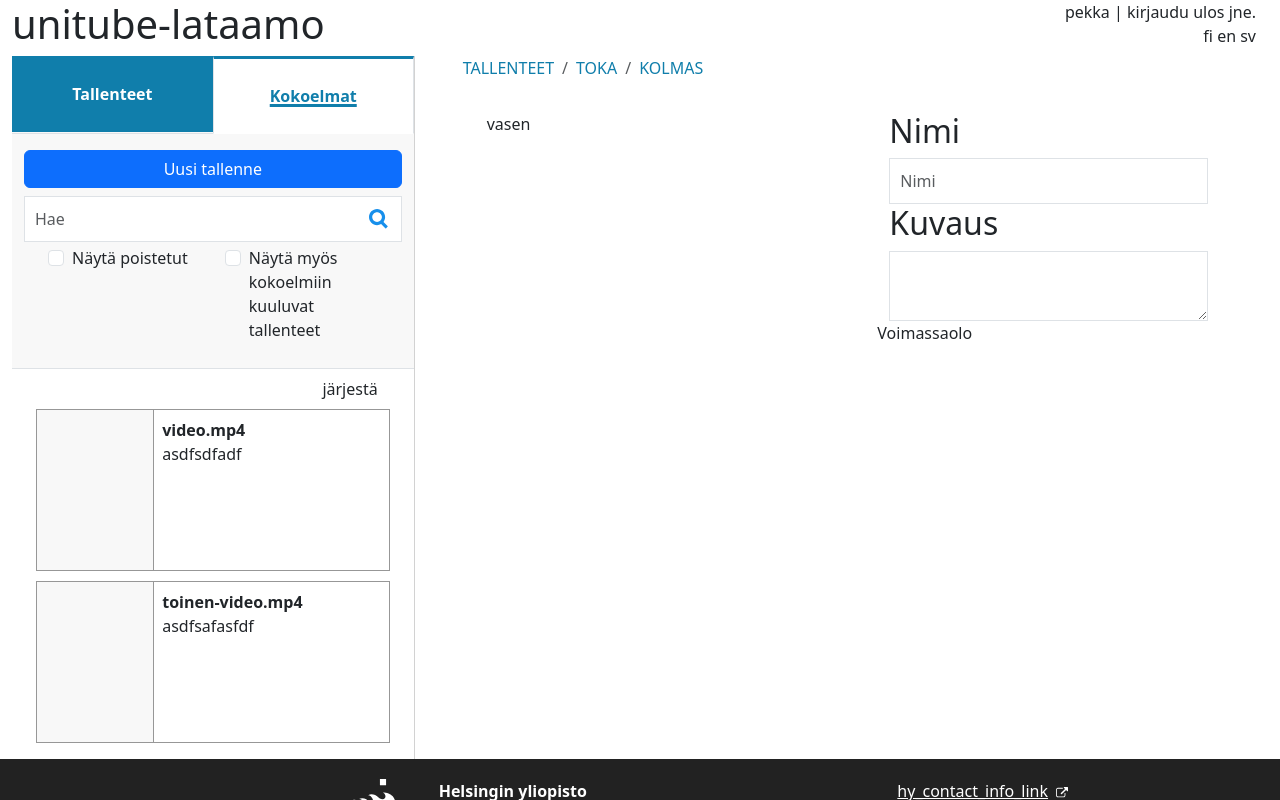
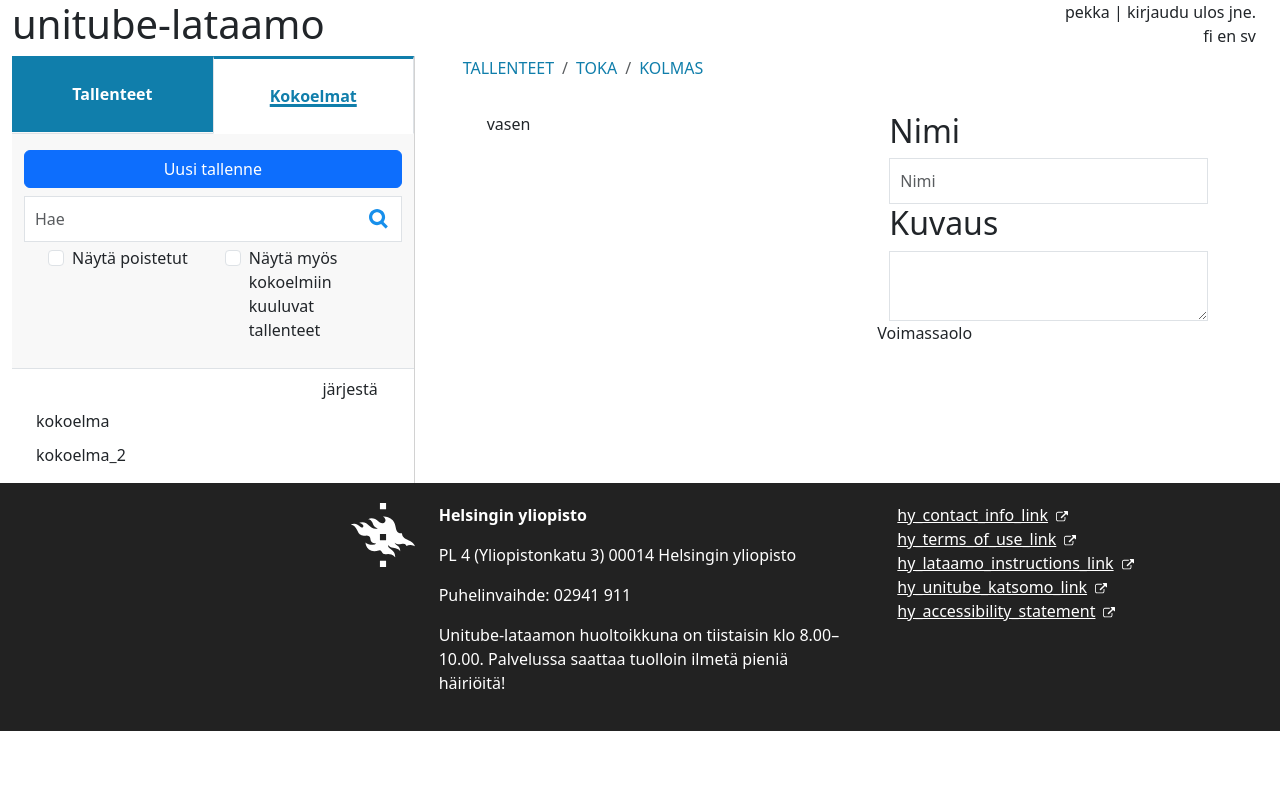
Before and after one commit to UniversityofHelsinki/unitube-lataamo-2.0, a React (Create React App) app: page /records in a window 1280 px wide. Both pictures are taken after a click on the button "Kokoelmat". Shown: the top 800 px of the page. Built offline with nearby package versions, Linux system fonts and the light colour scheme.

Commit message:
Set selected collection to url

```diff
--- a/src/components/left/Left.js
+++ b/src/components/left/Left.js
@@ -12,22 +12,46 @@ import RecordCard from '../record/card/RecordCard';
 import Loading from '../utilities/Loading';
 import useSearchParams from '../../hooks/useSearchParams';
 import useRecords from '../../hooks/useRecords';
+import useLocation from '../../hooks/useLocation';
+import useCollections from '../../hooks/useCollections';
 
 const Left = () => {
-  const [records, loadingRecords] = useRecords();
+  const [path] = useLocation();
+  const [records, loadingRecords] = useRecords({
+    load: path === '/records'
+  });
+
+  const [collections, loadingCollections] = useCollections({
+    load: path === '/collections'
+  });
+
   const [_, setSearchParams] = useSearchParams();
 
   const onClick = (record) => {
     setSearchParams({ 'record': record.name });
   };
 
-  const recordCards = records?.map((record, i) => (
+  const recordCards = (records || []).map((record, i) => (
     <RecordCard
       key={i}
       onClick={() => onClick(record)}
       record={record}
       selected={record.name === _.record }/>
   ));
+
+  const collectionElements = (collections || []).map((collection, i) =>
+    <span key={i} onClick={() => setSearchParams({ 'collection': collection.id })}>{collection.id}</span>
+  );
+
+  const listElements = {
+    '/records': recordCards,
+    '/collections': collectionElements
+  };
+
+  const loading = {
+    '/records': loadingRecords,
+    '/collections': loadingCollections
+  };
 
   return (
     <Container className="left">
@@ -54,9 +78,9 @@ const Left = () => {
       </Row>
       <Row className="mt-2">
         <Col>
-          <Loading loading={loadingRecords}>
+          <Loading loading={loading[path]}>
             <LeftList>
-              {recordCards}
+              {listElements[path]}
             </LeftList>
           </Loading>
         </Col>
--- a/src/components/utilities/Loading.js
+++ b/src/components/utilities/Loading.js
@@ -3,7 +3,7 @@ import PropTypes from 'prop-types';
 import './Loading.css';
 import HyLogo from './HyLogo';
 
-const Loading = ({ children, renderChildren = false, loading }) => {
+const Loading = ({ children, renderChildren = false, loading = false }) => {
 
   if (loading && renderChildren) {
     return (
--- /dev/null
+++ b/src/hooks/useCollections.js
@@ -0,0 +1,27 @@
+import { useEffect } from "react";
+import { useDispatch, useSelector } from "react-redux";
+
+const getCollections = () => async (dispatch) => {
+  const collections = [{ id: 'kokoelma' }, { id: 'kokoelma_2' }];
+  dispatch({ type: 'SET_COLLECTIONS', payload: collections });
+};
+
+const useCollections = ({ load = false }) => {
+  const dispatch = useDispatch();
+  const collections = useSelector(
+    (state) => state.collections.collections
+  );
+
+  useEffect(() => {
+    if (load && !collections) {
+      dispatch(getCollections());
+    }
+  }, [load, collections]);
+
+  const loading = !collections;
+
+  return [collections, loading];
+
+};
+
+export default useCollections;
--- a/src/hooks/useRecords.js
+++ b/src/hooks/useRecords.js
@@ -1,3 +1,4 @@
+import { useEffect } from 'react';
 import { useDispatch, useSelector } from 'react-redux';
 
 const getRecords = () => async (dispatch) => {
@@ -13,13 +14,18 @@ const getRecords = () => async (dispatch) => {
   dispatch({ type: 'SET_RECORDS', payload: mockRecords });
 };
 
-const useRecords = () => {
+const useRecords = ({ load = false }) => {
   const dispatch = useDispatch();
   const records = useSelector((state) => state.records.records);
-  if (!records) {
-    dispatch(getRecords());
-  }
-  return [records, !records];
+
+  useEffect(() => {
+    if (load && !records) {
+      dispatch(getRecords());
+    }
+  }, [load, records]);
+
+  const loading = !records;
+  return [records, loading];
 };
 
 export default useRecords;
--- /dev/null
+++ b/src/redux/reducers/collectionReducer.js
@@ -0,0 +1,11 @@
+
+const collectionReducer = (state = {}, action) => {
+  switch (action.type) {
+    case ('SET_COLLECTIONS'):
+      return { ...state, collections: action.payload };
+    default:
+      return state;
+  };
+};
+
+export default collectionReducer;
--- a/src/redux/reducers/index.js
+++ b/src/redux/reducers/index.js
@@ -2,10 +2,12 @@ import { combineReducers } from 'redux';
 
 import locationReducer from './locationReducer';
 import recordReducer from './recordReducer';
+import collectionReducer from './collectionReducer';
 
 const reducers = {
   location: locationReducer,
-  records: recordReducer
+  records: recordReducer,
+  collections: collectionReducer
 };
 
 export default combineReducers(reducers);
--- a/src/redux/reducers/recordReducer.js
+++ b/src/redux/reducers/recordReducer.js
@@ -7,7 +7,7 @@ const recordReducer = (state = {}, action) => {
       return { ...state, records: action.payload };
     default:
       return state;
-  }
+  };
 }
 
 export default recordReducer;
```
